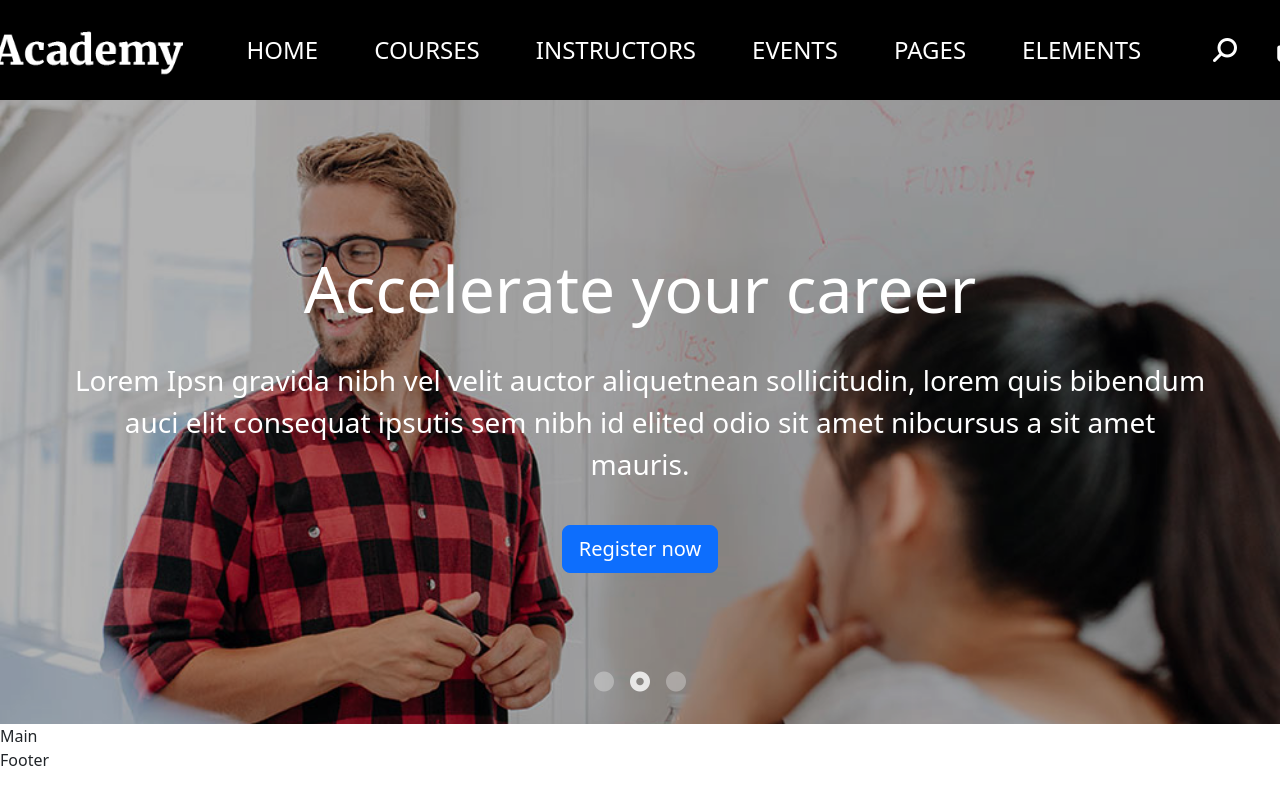
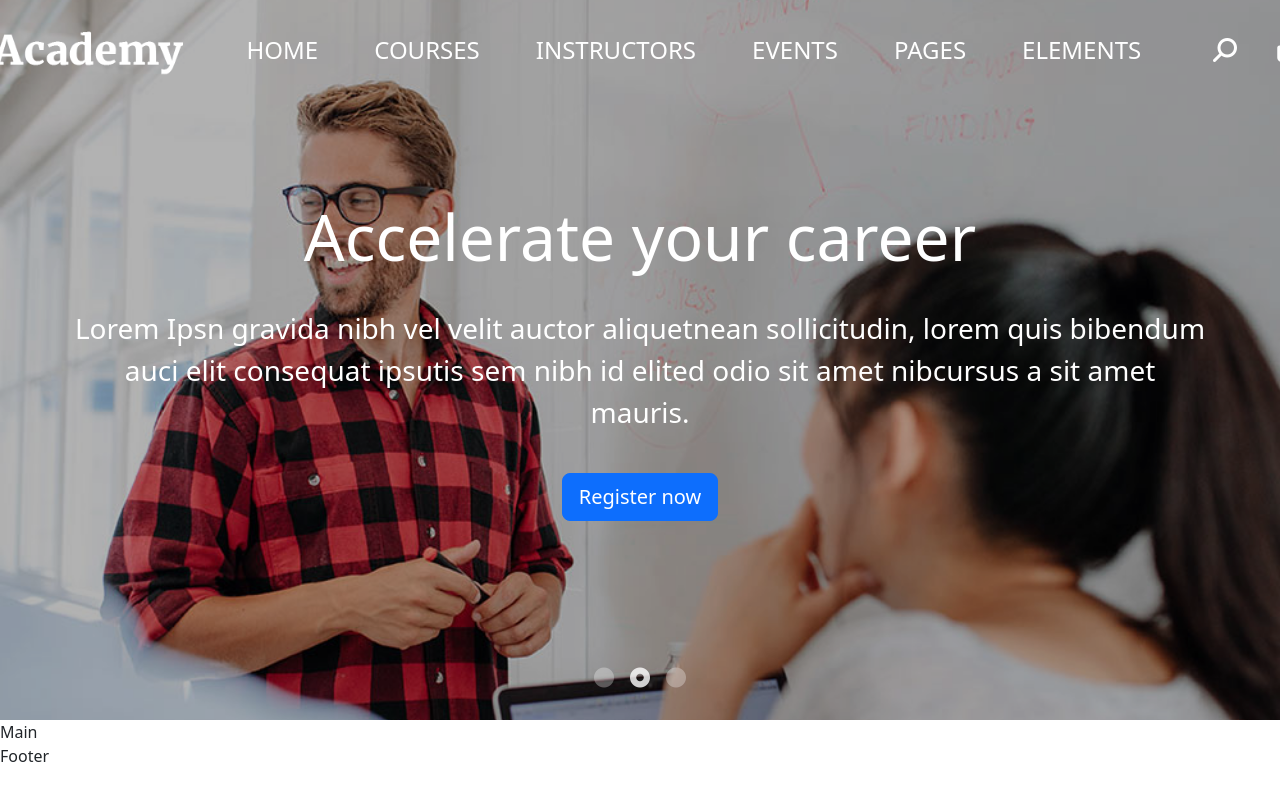
Before and after one commit to totarochristian/proj-html-vuejs, a Vue app: page / in a window 1280 px wide. Shown: the top 800 px of the page. Built offline with nearby package versions, Linux system fonts and the light colour scheme.

Commit message:
Remove debu elements to display the real header without the navbar bg black color

```diff
--- a/src/components/Header/HeroCarousel/HeroCarouselComponent.vue
+++ b/src/components/Header/HeroCarousel/HeroCarouselComponent.vue
@@ -44,8 +44,7 @@
 <style lang="scss" scoped>
   @use '../../../assets/styles/partial/variables' as *;
   #heroCarousel{
-    margin-top: $navbarHeight;
-    height: 78vh;
+    height: 90vh;
     img{
       position: absolute;
       top: 0;
--- a/src/components/Header/Navbar/NavBarComponent.vue
+++ b/src/components/Header/Navbar/NavBarComponent.vue
@@ -31,9 +31,9 @@
   @use '../../../assets/styles/partial/variables' as *;
   #navbar{
     height: $navbarHeight;
-    background-color: black;
     position: absolute;
     top: 0;
     left: 0;
+    z-index: 1000;
   }
 </style>
```
